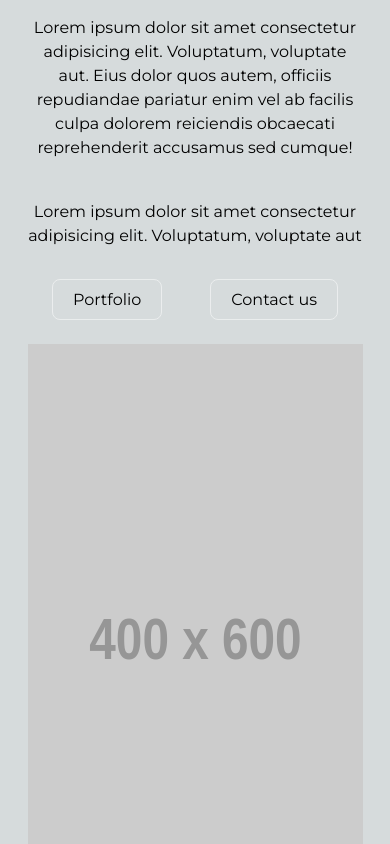
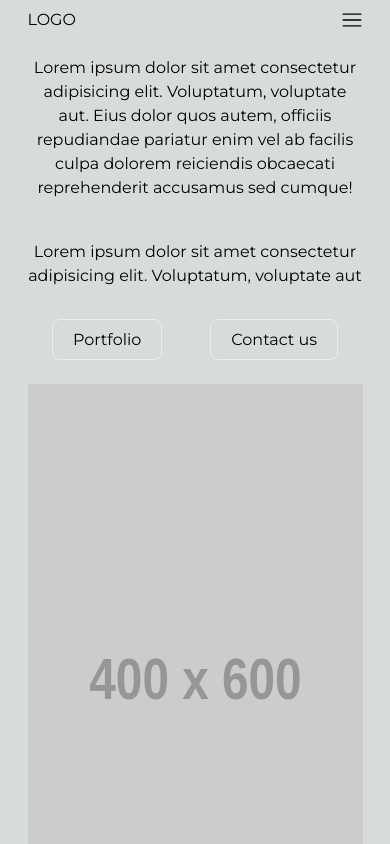
Before and after one commit to ToyEye/point, a Next.js app: page / in a window 390 px wide. Shown: the top 844 px of the page. Built offline with nearby package versions, Linux system fonts and the light colour scheme.

Commit message:
add loader for pages

```diff
--- /dev/null
+++ b/app/loading.js
@@ -0,0 +1,18 @@
+"use client";
+import { Triangle } from "react-loader-spinner";
+
+export default function Loading() {
+  return (
+    <div className="absolute top-2/4 left-2/4 -translate-x-2/4 -translate-y-2/4 ">
+      <Triangle
+        height="80"
+        width="80"
+        color="#4fa94d"
+        ariaLabel="triangle-loading"
+        wrapperStyle={{}}
+        wrapperClassName=""
+        visible={true}
+      />
+    </div>
+  );
+}
--- a/components/Layout/Header.jsx
+++ b/components/Layout/Header.jsx
@@ -1,23 +1,28 @@
 import React from "react";
 import Link from "next/link";
+import { RxHamburgerMenu } from "react-icons/rx";
 
 import { routes } from "@/routes";
 
 const Header = () => {
   return (
     <header>
-      <div className="container">
-        <nav>
-          <ul className="flex gap-5 justify-center">
+      <div className="container flex items-center justify-between py-2 md:block">
+        <nav className="flex items-center justify-between">
+          <Link href="/">LOGO</Link>
+          <ul className="hidden md:flex gap-5 justify-center ">
             {routes.map(({ id, name, path }) => (
               <li key={id}>
-                <Link href={path} className="hidden md:block py-4">
+                <Link href={path} className="block py-4">
                   {name}
                 </Link>
               </li>
             ))}
           </ul>
         </nav>
+        <button type="button" className="md:hidden">
+          <RxHamburgerMenu size={22} />
+        </button>
       </div>
     </header>
   );
--- a/components/Project/Project/Project.jsx
+++ b/components/Project/Project/Project.jsx
@@ -26,13 +26,13 @@ const Project = ({ title, data, slug }) => {
 
       <Link
         href={`/portfolio/${slug}`}
-        class="mx-auto w-46  border hover:scale-95 duration-300 relative group cursor-pointer text-sky-50 hover:text-dark   overflow-hidden md:h-16 md:w-64 rounded-md bg-sky-200 p-2 flex justify-center items-center font-extrabold"
+        className="mx-auto w-46  border hover:scale-95 duration-300 relative group cursor-pointer text-sky-50 hover:text-dark   overflow-hidden md:h-16 md:w-64 rounded-md bg-sky-200 p-2 flex justify-center items-center font-extrabold"
       >
-        <div class="absolute right-40 md:right-32 -top-4  group-hover:top-1 group-hover:right-2 z-10 w-40 h-40 rounded-full group-hover:scale-150 duration-500 bg-sky-900"></div>
-        <div class="absolute right-6 md:right-2 -top-4  group-hover:top-1 group-hover:right-2 z-10 w-32 h-32 rounded-full group-hover:scale-150  duration-500 bg-sky-800"></div>
-        <div class="absolute -right-4 md:-right-12 top-4 group-hover:top-1 group-hover:right-2 z-10 w-24 h-24 rounded-full group-hover:scale-150  duration-500 bg-sky-700"></div>
-        <div class="absolute right-36 md:right-20 -top-4 group-hover:top-1 group-hover:right-2 z-10 w-16 h-16 rounded-full group-hover:scale-150  duration-500 bg-sky-600"></div>
-        <p class="z-10">View this ptoject</p>
+        <div className="absolute right-40 md:right-32 -top-4  group-hover:top-1 group-hover:right-2 z-10 w-40 h-40 rounded-full group-hover:scale-150 duration-500 bg-sky-900"></div>
+        <div className="absolute right-6 md:right-2 -top-4  group-hover:top-1 group-hover:right-2 z-10 w-32 h-32 rounded-full group-hover:scale-150  duration-500 bg-sky-800"></div>
+        <div className="absolute -right-4 md:-right-12 top-4 group-hover:top-1 group-hover:right-2 z-10 w-24 h-24 rounded-full group-hover:scale-150  duration-500 bg-sky-700"></div>
+        <div className="absolute right-36 md:right-20 -top-4 group-hover:top-1 group-hover:right-2 z-10 w-16 h-16 rounded-full group-hover:scale-150  duration-500 bg-sky-600"></div>
+        <p className="z-10">View this ptoject</p>
       </Link>
     </li>
   );
```
